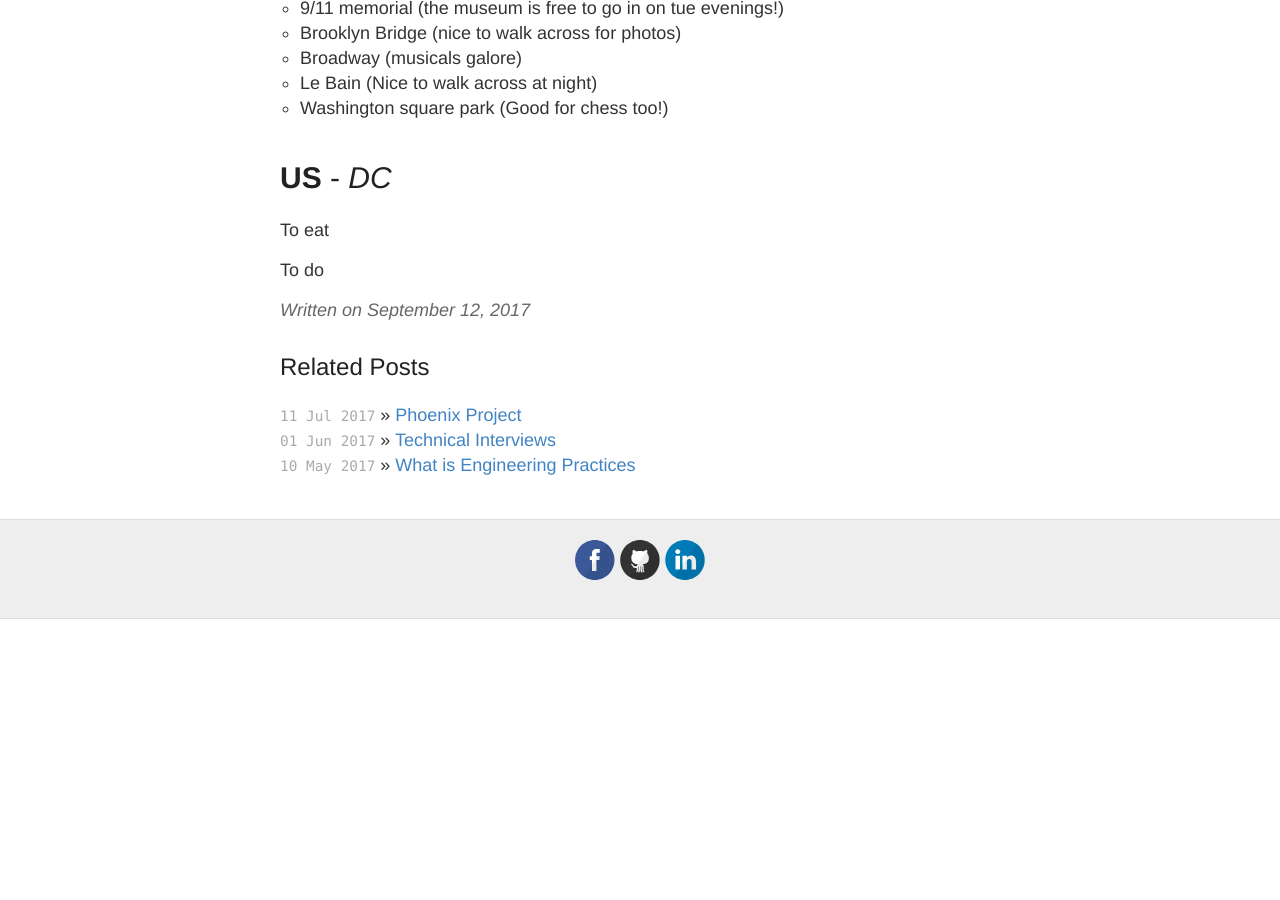
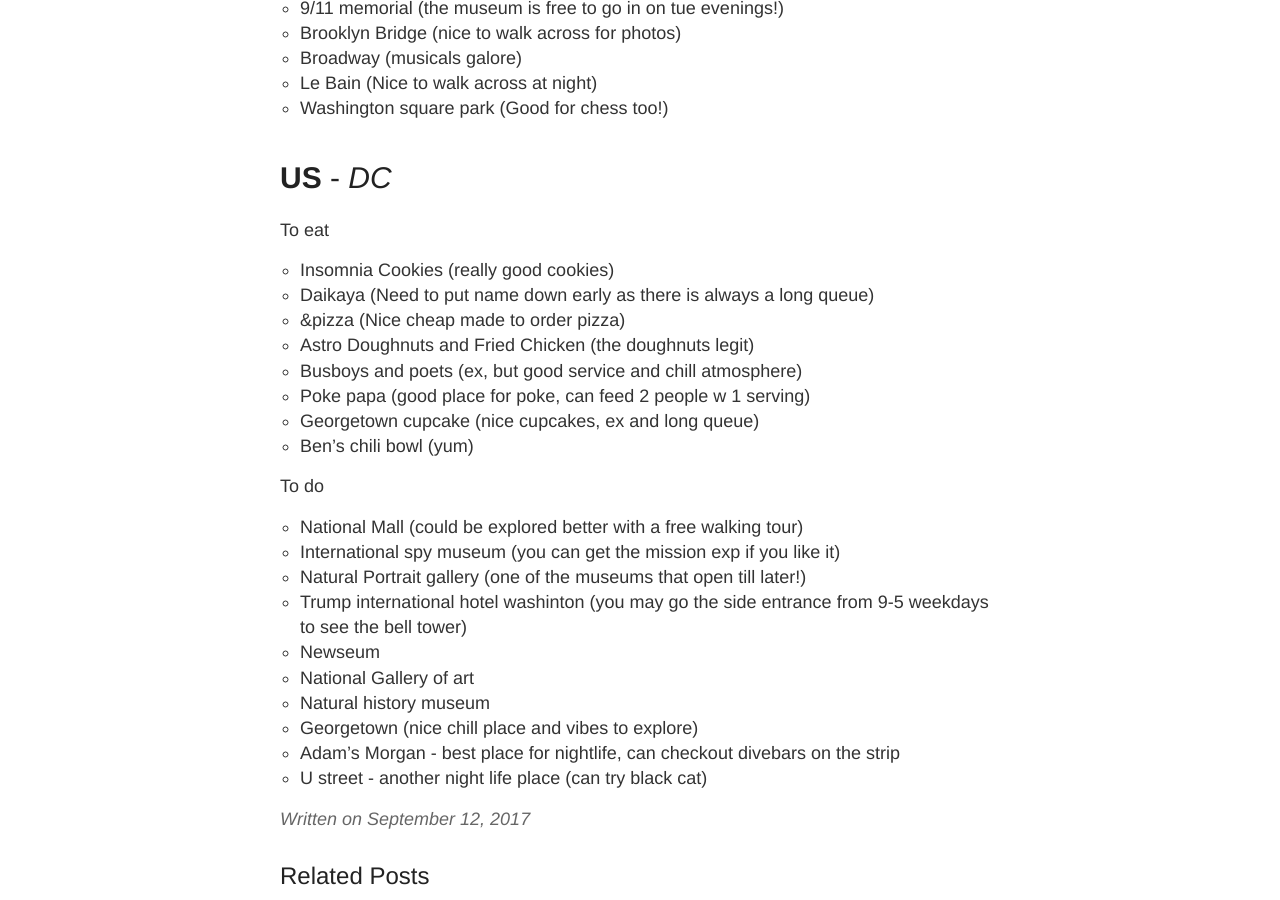
Before and after one commit to kaiyisg/pers-blog, a Jekyll site: the page built from _posts/2017-09-12-east-coast-travel-guide.markdown, in a window 1280 px wide and 900 px high, scrolled down 1941 px. Built offline with Jekyll 4.4.1, drawn with Linux system fonts in a browser that asks for light colours; before the commit the page ends 2560 px from its top, so only the background shows below that.

Commit message:
dc recco

```diff
--- a/_posts/2017-09-12-east-coast-travel-guide.markdown
+++ b/_posts/2017-09-12-east-coast-travel-guide.markdown
@@ -71,10 +71,26 @@
 - Le Bain (Nice to walk across at night)
 - Washington square park (Good for chess too!)
 
-
-
 # **US** - *DC*
 
 To eat
+- Insomnia Cookies (really good cookies)
+- Daikaya (Need to put name down early as there is always a long queue)
+- &pizza (Nice cheap made to order pizza)
+- Astro Doughnuts and Fried Chicken (the doughnuts legit)
+- Busboys and poets (ex, but good service and chill atmosphere)
+- Poke papa (good place for poke, can feed 2 people w 1 serving)
+- Georgetown cupcake (nice cupcakes, ex and long queue)
+- Ben's chili bowl (yum)
 
 To do
+- National Mall (could be explored better with a free walking tour)
+- International spy museum (you can get the mission exp if you like it)
+- Natural Portrait gallery (one of the museums that open till later!)
+- Trump international hotel washinton (you may go the side entrance from 9-5 weekdays to see the bell tower)
+- Newseum
+- National Gallery of art
+- Natural history museum
+- Georgetown (nice chill place and vibes to explore)
+- Adam's Morgan - best place for nightlife, can checkout divebars on the strip
+- U street - another night life place (can try black cat)
```
